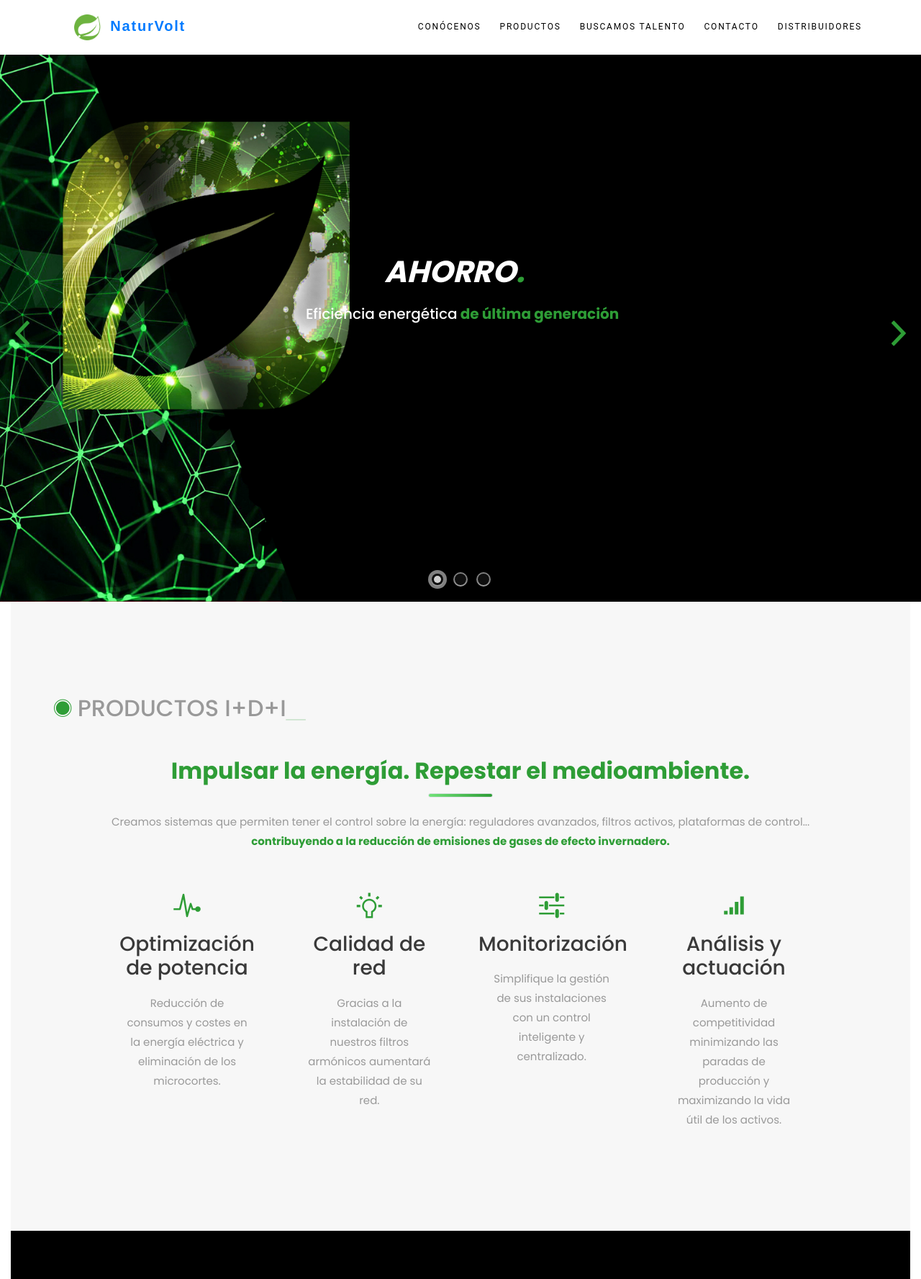
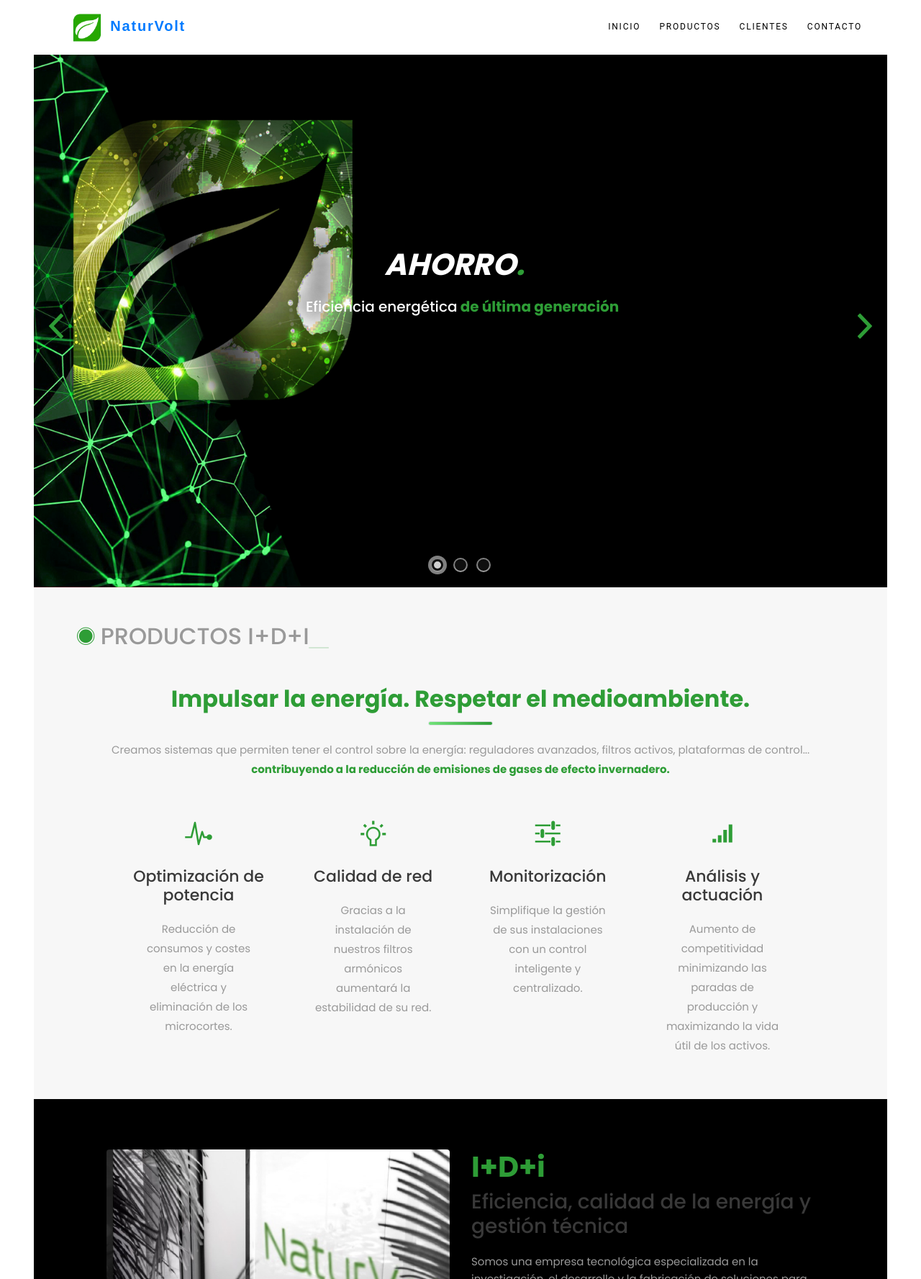
Before and after one commit to VIRIATO80/Naturvolt, a PHP site: page / in a window 1280 px wide. Shown: the top 1777 px of the page at 72% size. Run offline with PHP 8.4, Linux system fonts and the light colour scheme; some web fonts are replaced.

Commit message:
Cambios en la home

```diff
--- a/css/style.css
+++ b/css/style.css
@@ -704,6 +704,7 @@ b i:last-child {
   position: relative;
   transition: .3s all;
   overflow: hidden;
+  padding: 30px;
 }
 
 .portfolio-block:before {
@@ -716,12 +717,14 @@ b i:last-child {
   bottom: 0;
   background: rgba(46, 157, 54, 0.7);
   transition: .3s all;
+  padding: 30px;
 }
 
 .portfolio-block:hover:before {
   opacity: 1;
   -webkit-transform: translate3d(0, 0, 0);
           transform: translate3d(0, 0, 0);
+  padding: 30px;
 }
 
 .portfolio-block:hover .caption h4 {
@@ -840,7 +843,7 @@ footer img {
 ==================================================================*/
 
 .section {
-    padding: 100px 0;
+    padding: 20px 0;
 }
 
 .section-sm {
@@ -1101,7 +1104,8 @@ footer img {
 }
 
 .service-box h3 {
-    margin-top: 0;
+    font-size: 22px;
+    margin: 10px 0;
 }
 
 .service-box p {
@@ -1373,10 +1377,6 @@ textarea:focus {
     text-transform: uppercase;
 }
 
-.padding80{
-    padding-top: 80px;
-}
-
 .margin_izq{
     margin-left: 120px;
 }
@@ -1395,3 +1395,7 @@ textarea:focus {
       max-width: 100%;
   }
 }
+
+.container-fluid {
+    width: 95%;
+}
--- a/index.html
+++ b/index.html
@@ -48,10 +48,9 @@
         </div>
     </div>
     <!-- end Preloader -->
-
     <!--Menú -->
     <nav class="navbar navbar-light navbar-expand-md justify-content-center">
-            <div class="navbar-brand d-flex w-50 mr-auto logotipo" >
+        <div class="navbar-brand d-flex w-50 mr-auto logotipo">
             <span class="logotipo_span">
                 <a href="#intro" class="enlace_raw">
                     <img src="img/logo-naturvolt.png" alt="NaturVolt" style="max-height: 50px;" />
@@ -59,34 +58,28 @@
                 </a>
             </span>
         </div>
-
         <button class="navbar-toggler" type="button" data-toggle="collapse" data-target="#collapsingNavbar">
             <span class="navbar-toggler-icon"></span>
         </button>
         <div class="navbar-collapse collapse w-100" id="collapsingNavbar">
             <ul class="nav navbar-nav ml-auto w-100 justify-content-end">
                 <li class="nav-item  nav-a">
-                        <a class="nav-link enlace" href="#">Conócenos</a>
+                    <a class="nav-link enlace" href="#">Inicio</a>
                 </li>
                 <li class="nav-item  nav-a">
                     <a class="nav-link enlace" href="#">Productos</a>
                 </li>
                 <li class="nav-item  nav-a">
-                        <a class="nav-link enlace" href="#">Buscamos talento</a>
+                    <a class="nav-link enlace" href="#">Clientes</a>
                 </li>
                 <li class="nav-item  nav-a">
                     <a class="nav-link enlace" href="#">Contacto</a>
-                    </li>
-                    <!--li class="nav-item  nav-a">
-                        <a class="nav-link enlace" href="#">Noticias</a>
-                    </li-->
-                    <li class="nav-item  nav-a">
-                        <a class="nav-link enlace" href="#">Distribuidores</a>
                 </li>
             </ul>
         </div>
     </nav>
 
+    <div class="container-fluid">
         <!--  Home Slider   -->
         <section id="home-slider">
             <div id="slider" class="sl-slider-wrapper">
@@ -122,18 +115,6 @@
                             </div>
                         </div>
                     </div>
-                    <!--div class="sl-slide" data-orientation="horizontal" data-slice1-rotation="-25" data-slice2-rotation="-25"
-                        data-slice1-scale="2" data-slice2-scale="2">
-                        <div class="bg-img bg-img-1"></div>
-                        <div class="slide-caption">
-                            <div class="caption-content">
-                                <h2 class="animated fadeInDown">¿Afectado por el COVID-19?</h2>
-                                <span class="animated fadeInDown">Muchos también lo estamos.</span>
-                                <i class="ion-ios-search-strong size-16">&nbsp;Conocenos</i>
-                            </div>
-                        </div>
-                    </div-->
-
                     <div class="sl-slide" data-orientation="vertical" data-slice1-rotation="10" data-slice2-rotation="-15"
                         data-slice1-scale="1.5" data-slice2-scale="1.5">
                         <div class="bg-img bg-img-2"></div>
@@ -147,23 +128,6 @@
                             </div>
                         </div>
                     </div>
-
-                    <!--div class="sl-slide" data-orientation="horizontal" data-slice1-rotation="4" data-slice2-rotation="4"
-                        data-slice1-scale="2" data-slice2-scale="1">
-                        <div class="bg-img bg-img-6"></div>
-                        <div class="slide-caption">
-                            <div class="caption-content">
-                                <h1 class="box-headline letters rotate-2">
-                                    <span class="box-words-wrapper">
-                                        <b class="is-visible">Energía.</b>
-                                        <b>Eficiencia.</b>
-                                        <b>&nbsp;&nbsp;&nbsp;Ahorro.</b>
-                                        <b>NaturVolt</b>
-                                    </span>
-                                </h1>
-                            </div>
-                        </div>
-                    </div-->
                 </div>
 
                 <nav id="nav-arrows" class="nav-arrows hidden-xs hidden-sm visible-md visible-lg">
@@ -182,58 +146,8 @@
                 </nav>
             </div>
         </section>
-        <!-- /slider-wrapper -->
-<!--
-            <header class="box-header">
-                <div class="box-logo">
-                    <a href="#intro" class="logotipo" >NaturVolt<img src="img/logo-naturvolt.png" alt="NaturVolt" style="max-height: 30px;" /></a>
-                </div>
 
-                <a class="box-primary-nav-trigger" href="#0">
-                    <span class="box-menu-text">Menu</span><span class="box-menu-icon"></span>
-                </a>
-
-            </header>
-
-            <nav>
-                <ul class="box-primary-nav">
-                    <li class="box-label">Sobre NaturVolt</li>
-                    <li><a class="enlace" href="#intro">Inicio</a></li>
-                    <li><a class="enlace" href="#about">Objetivo</a></li>
-                    <li><a class="enlace" href="#metodologia">Metodología</a></li>
-                    <li><a class="enlace" href="#clientes">Clientes</a></li>
-                    <li><a class="enlace" href="contact.html">Contacto</a></li>
-
-
-                    <li class="box-label">Síguenos</li>
-                    <li class="box-social"><a href="#0"><i class="ion-social-facebook"></i></a></li>
-                    <li class="box-social"><a href="#0"><i class="ion-social-instagram-outline"></i></a></li>
-                    <li class="box-social"><a href="#0"><i class="ion-social-twitter"></i></a></li>
-                </ul>
-            </nav-->
-            <!-- end nav -->
-
-            <!-- box-intro -->
-            <!--section id="intro" class="box-intro">
-                <div class="table-cell">
-                    <h1 class="box-headline letters rotate-2">
-                        <span class="box-words-wrapper">
-                            <b class="is-visible">Energía.</b>
-                            <b>Eficiencia.</b>
-                            <b>&nbsp;&nbsp;&nbsp;Ahorro.</b>
-                            <b>NaturVolt</b>
-                        </span>
-                    </h1>
-                    <h5>Eficiencia energética<span class="verde">&nbsp;de última generación</span></h5>
-                </div>
-
-                <div class="mouse">
-                    <div class="scroll"></div>
-                </div>
-            </section>
-        </div-->
         <!--Nuestro objetivo-->
-        <div class="container-fluid">
         <section class="about-2 section bg-gray" id="about">
             <div class="cabecera">
                 <i class="ion-ios-circle-filled size-30 verde"></i>&nbsp;Productos I+D+i<span class="parpadea text">_</span>
@@ -241,7 +155,7 @@
             <div class="container">
                 <div class="col-12">
                     <div class="title text-center">
-                            <h2 class="verde">Impulsar la energía. Repestar el medioambiente.</h2>
+                        <h2 class="verde">Impulsar la energía. Respetar el medioambiente.</h2>
                         <span class="border"></span>
                         <p>
                             Creamos sistemas que permiten tener el control sobre la energía: reguladores avanzados, filtros activos, plataformas
@@ -290,10 +204,7 @@
                 </div>
 
          </section> <!-- End section -->
-        </div>
-        <div class="container-fluid">
          <section class="about section-sm" id="about">
-                <div class="container">
             <div class="row mb-5 justify-content-center">
                 <div class="col-md-5">
                     <img src="/img/naturvol-about-1.jpg" class="img-fluid rounded shadow w-100" alt="Naturvolt medioambiente">
@@ -320,13 +231,10 @@
                 <div class="col-md-5 order-md-2 order-1">
                     <img  src="/img/naturvol-about-2.jpg" class="img-fluid rounded shadow w-100" alt="NaturVolt investigación">
                 </div>
-                    </div> <!-- End row -->
-                </div> <!-- End container -->
+            </div>
         </section>
-        </div>
         <!--FIN Nuestro objetivo-->
         <!--Así trabajamos-->
-        <div class="container-fluid">
         <section class="service-2 section" id="metodologia">
             <div class="cabecera">
                 <i class="ion-ios-circle-filled size-30 verde"></i>&nbsp;Así trabajamos<span class="parpadea text">_</span>
@@ -335,7 +243,7 @@
                 <div class="row">
                     <div class="col-12">
                         <div class="title text-center">
-                                <h2 class="verde">Más productos</h2>
+                            <h2 class="verde">Nuestra metodología</h2>
                             <span class="border"></span>
                             <p>Descomponemos nuestro trabajo en cuatro fases para la implementación de nuestro sistema de eficiencia energética, calidad y gestión.</p>
                         </div>
@@ -382,15 +290,12 @@
                 </div>
         </section>
             <!-- End section -->
-        </div>
         <!--FIN Así trabajamos-->
         <!--Casos de éxito-->
-        <div class="container-fluid">
-                <section class="portfolio bgblack padding80" id="clientes">
+        <section class="portfolio bgblack" id="clientes">
             <div class="cabecera">
                 <i class="ion-ios-circle-filled size-30 verde"></i>&nbsp;Nuestros clientes<span class="parpadea text">_</span>
             </div>
-                    <div class="container-fluid">
             <div class="row">
             <div class="col-12">
                 <div class="title text-center">
@@ -464,12 +369,9 @@
                     </div>
                 </div>
             </div>
-                    </div> <!-- end row -->
-                </section> <!-- End section -->
-        </div>
-
+        </section>
+        <!-- End section -->
         <!-- footer -->
-        <div class="container-fluid">
         <footer>
             <span class="border2"></span>
             <div class="container-fluid">
@@ -478,7 +380,6 @@
                 <p class="copyright">C/ Lluvia nº 2, Nave 65. Leganes. Madrid.</p>
             </div>
         </footer>
-        </div>
         <!-- end footer -->
 
         <!-- back to top -->
@@ -496,7 +397,7 @@
 
         <!--  custom script -->
         <script src="/js/custom.js"></script>
-
+    </div>
 </body>
 
 </html>
--- a/js/custom.js
+++ b/js/custom.js
@@ -114,7 +114,7 @@ $(window).load(function () {
     });
 
     //Slider
-    var slideHeight = $(window).height() - 40;
+    var slideHeight = $(window).height() - 60;
 
     $('#home-slider, #slider, .sl-slider, .sl-content-wrapper').css('height', slideHeight);
 
```
Also changed, not shown: img/logo-naturvolt.png. Lines whose indentation alone changed are shown as unchanged.
